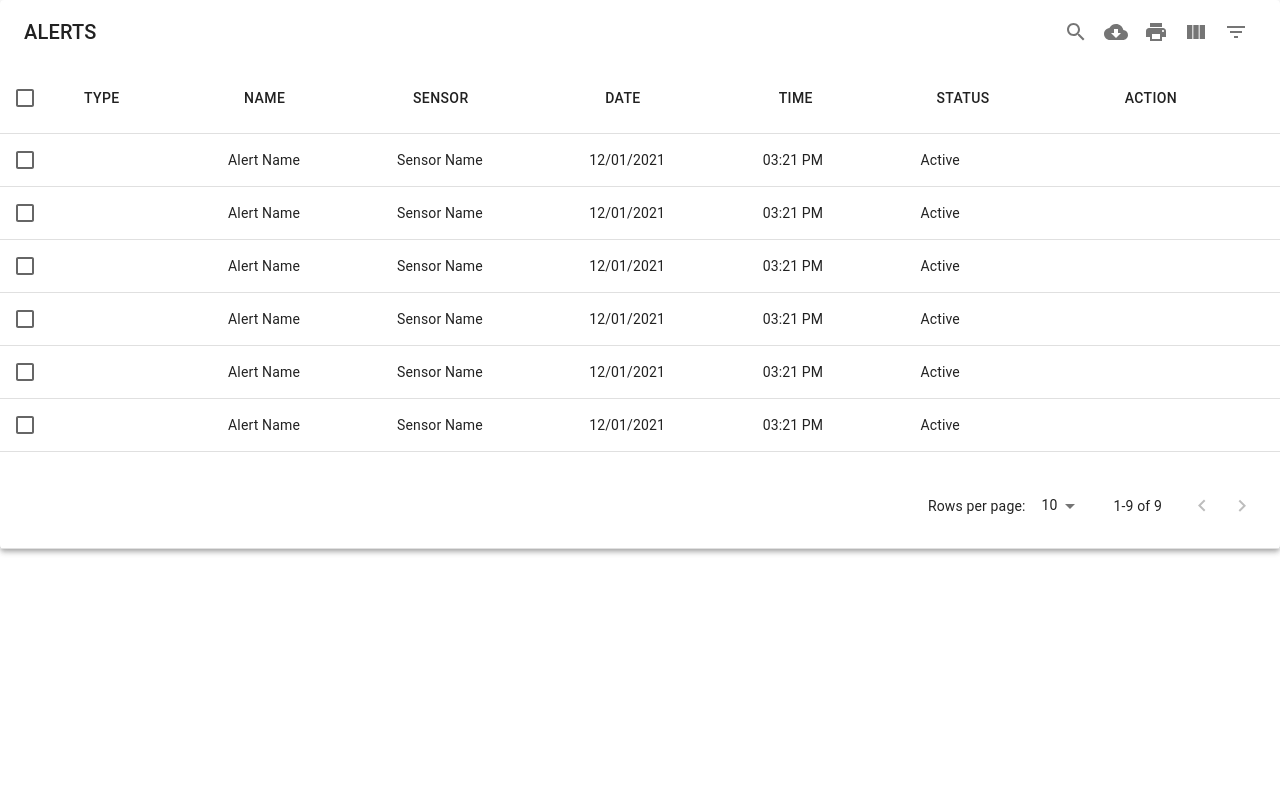
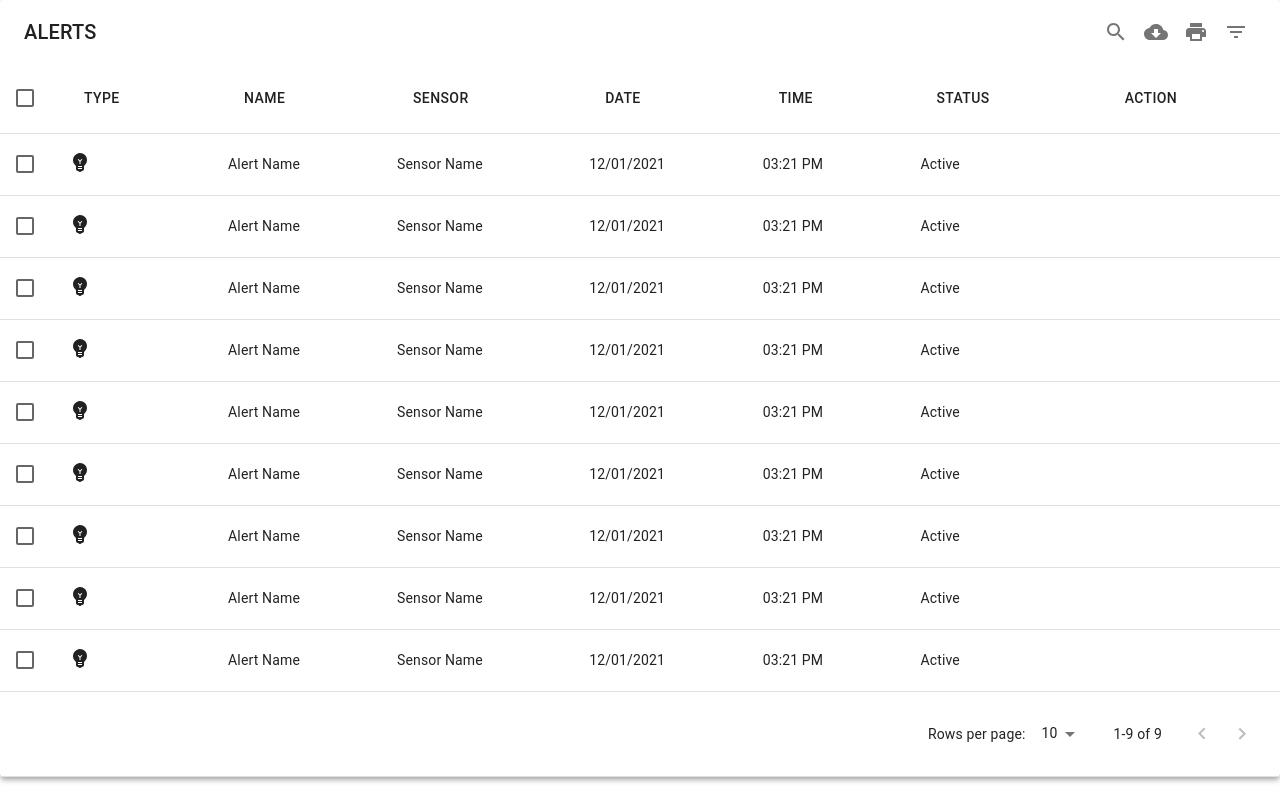
Before and after one commit to alejovera/Giphy-App, a React (Create React App) app in the folder test-front2/test-front2/: page / in a window 1280 px wide. Built offline with nearby package versions, Linux system fonts and the light colour scheme.

Commit message:
Icons on columns

```diff
--- a/test-front2/test-front2/src/Main.js
+++ b/test-front2/test-front2/src/Main.js
@@ -1,27 +1,43 @@
 import React, { useState } from "react";
 import MUIDataTable from "mui-datatables";
 
+import EmojiObjectsIcon from '@material-ui/icons/EmojiObjects';
+import MeetingRoomIcon from '@material-ui/icons/MeetingRoom';
+import CodeIcon from '@material-ui/icons/Code';
+import CloudIcon from '@material-ui/icons/Cloud';
 
-
-import InputLabel from "@material-ui/core/InputLabel";
-import MenuItem from "@material-ui/core/MenuItem";
-import FormHelperText from "@material-ui/core/FormHelperText";
-import FormControl from "@material-ui/core/FormControl";
-import Select from "@material-ui/core/Select";
+// import InputLabel from "@material-ui/core/InputLabel";
+// import MenuItem from "@material-ui/core/MenuItem";
+// import FormHelperText from "@material-ui/core/FormHelperText";
+// import FormControl from "@material-ui/core/FormControl";
+// import Select from "@material-ui/core/Select";
 
 function Main() {
-  const [responsive, setResponsive] = useState("vertical");
-  const [tableBodyHeight, setTableBodyHeight] = useState("400px");
-  const [tableBodyMaxHeight, setTableBodyMaxHeight] = useState("");
+  // const [responsive, setResponsive] = useState("vertical");
+  // const [tableBodyHeight, setTableBodyHeight] = useState("400px");
+  // const [tableBodyMaxHeight, setTableBodyMaxHeight] = useState("");
 
-  const columns = ["Type","Name", "Sensor", "Date", "Time", "Status", "Action"];
+  const columns = [
+    {
+      name:"Type",
+      options: {
+        customBodyRenderLite: (dataIndex) => {
+          return (
+            <EmojiObjectsIcon />
+          )
+        }
+      }
+    }
+    ,"Name", "Sensor", "Date", "Time", "Status", "Action"
+  ];
 
   const options = {
     filter: true,
     filterType: "dropdown",
-    responsive,
-    tableBodyHeight,
-    tableBodyMaxHeight
+    viewColumns: false,
+    // responsive,
+    // tableBodyHeight,
+    // tableBodyMaxHeight
   };
 
   const data = [
@@ -34,17 +50,27 @@ function Main() {
     ["", "Alert Name", "Sensor Name", "12/01/2021", "03:21 PM", "Active", ""],
     ["", "Alert Name", "Sensor Name", "12/01/2021", "03:21 PM", "Active", ""],
     ["", "Alert Name", "Sensor Name", "12/01/2021", "03:21 PM", "Active", ""],
+    ];
 
-    ];
+    const components = {
+      icons: {
+        EmojiObjectsIcon,
+        MeetingRoomIcon,
+        CodeIcon,
+        CloudIcon
+      }
+    }
 
   return (
     <React.Fragment>
       <MUIDataTable
         className="datatable"
         title={"ALERTS"}
-        data={data}
-        columns={columns}
-        options={options}
+        {...{data, columns, options, components}}
+        // data={data}
+        // columns={columns}
+        // options={options}
+        // components={components}
       />
     </React.Fragment>
   );
```
